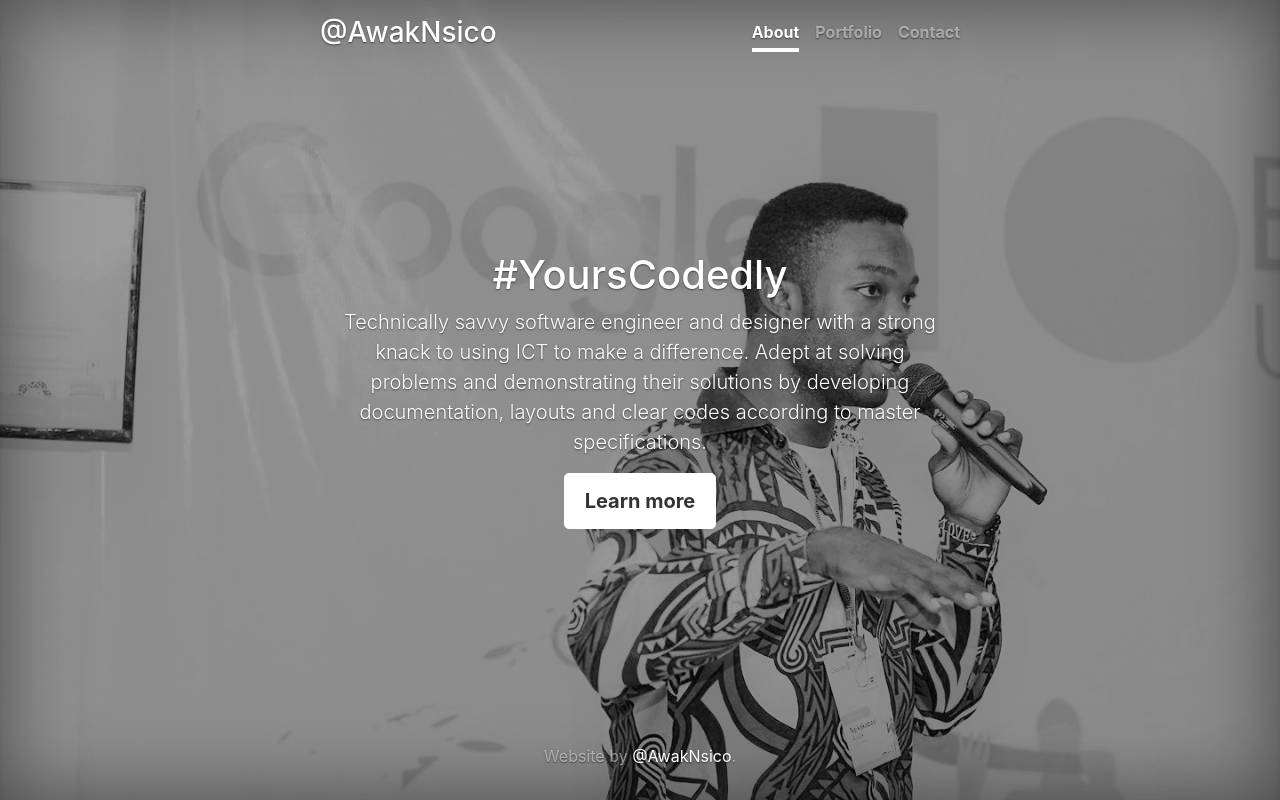
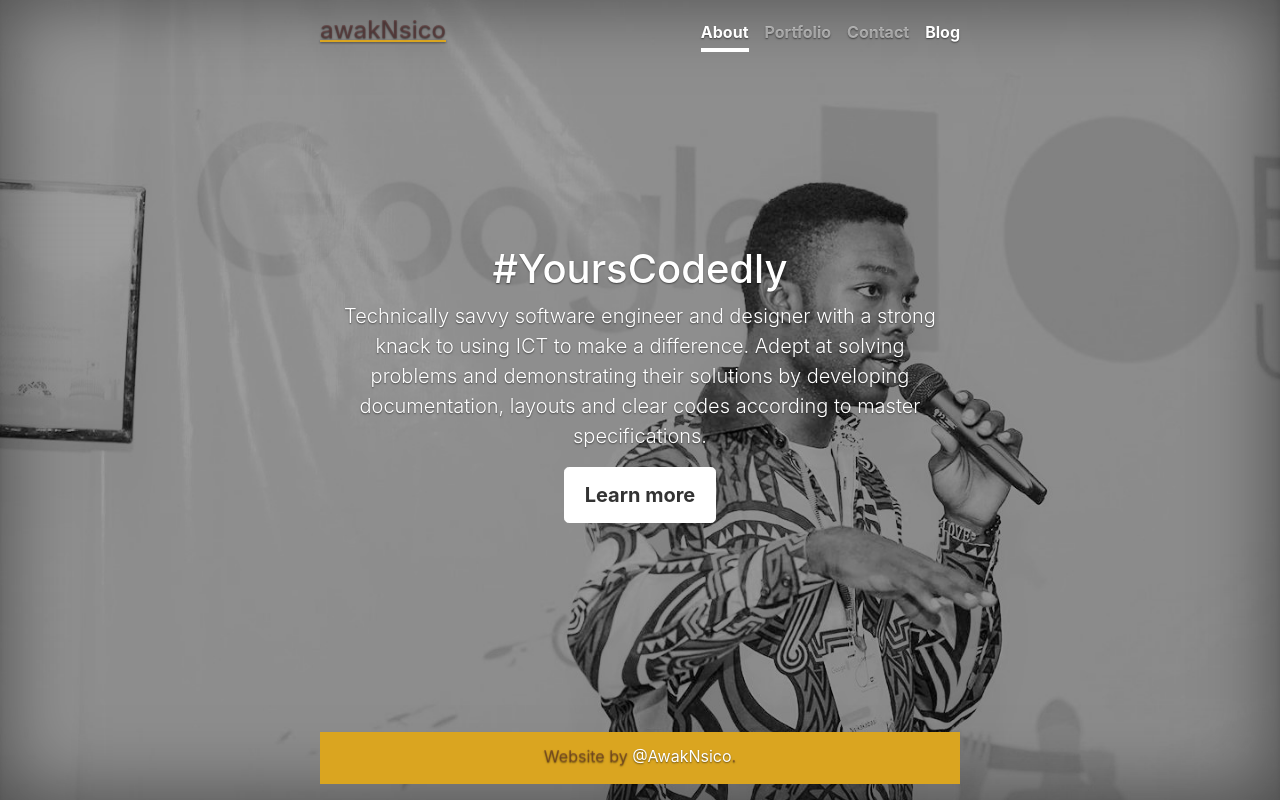
Before and after one commit to awaknsico/com, a plain HTML site: page public/index.html in a window 1280 px wide. Drawn offline with nearby package versions, Linux system fonts and the light colour scheme.

Commit message:
Update external links

```diff
--- a/public/css/custom.css
+++ b/public/css/custom.css
@@ -61,6 +61,9 @@ body {
 
 .masthead-brand {
   margin-bottom: 0;
+  color: rgba(90, 41, 41, 0.5);
+  text-decoration: underline;
+  text-decoration-color: goldenrod;
 }
 
 .nav-masthead .nav-link {
@@ -84,6 +87,10 @@ body {
   color: #fff;
   border-bottom-color: #fff;
 }
+
+.nav-masthead .activ {
+    color: #fff;
+  }
 
 @media (min-width: 48em) {
   .masthead-brand {
@@ -111,5 +118,8 @@ body {
  * Footer
  */
 .mastfoot {
-  color: rgba(255, 255, 255, .5);
+  margin-top: 12px;
+  padding-top: 12px;
+  color: rgba(90, 41, 41, 0.5);
+  background-color: goldenrod;
 }
--- a/public/index.html
+++ b/public/index.html
@@ -6,6 +6,9 @@
   <meta name="viewport" content="width=device-width, initial-scale=1.0">
   <meta http-equiv="X-UA-Compatible" content="ie=edge">
   <title>Awak Nsico</title>
+  <link rel="shortcut icon" href="https://cdn-images-1.medium.com/fit/c/32/32/1*cKv3X2xdZA8J7ssw1osBkg.jpeg" type="image/x-icon">
+  <meta name="description" content="Website by @AwakNsico for Nsikakabasi Effiong Awak">
+
 
   <!-- Bootstrap 4 (CSS) -->
   <link rel="stylesheet" href="https://maxcdn.bootstrapcdn.com/bootstrap/4.0.0/css/bootstrap.min.css" integrity="sha384-Gn5384xqQ1aoWXA+058RXPxPg6fy4IWvTNh0E263XmFcJlSAwiGgFAW/dAiS6JXm" crossorigin="anonymous">
@@ -17,11 +20,12 @@
   <div class="cover-container d-flex h-100 p-3 mx-auto flex-column">
     <header class="masthead mb-auto">
       <div class="inner">
-        <h3 class="masthead-brand">@AwakNsico</h3>
+        <h4 class="masthead-brand">awakNsico</h4>
         <nav class="nav nav-masthead justify-content-center">
-          <a class="nav-link active" href="#">About</a>
+          <a class="nav-link active" href="index.html">About</a>
           <a class="nav-link" href="#">Portfolio</a>
           <a class="nav-link" href="#">Contact</a>
+          <a class="nav-link activ" href="https://medium.com/@awaknsico" target="_blank">Blog</a>
         </nav>
       </div>
     </header>
@@ -30,7 +34,7 @@
       <h1 class="cover-heading">#YoursCodedly</h1>
       <p class="lead">Technically savvy software engineer and designer with a strong knack to using ICT to make a difference. Adept at solving problems and demonstrating their solutions by developing documentation, layouts and clear codes according to master specifications.</p>
         <p class="lead">
-        <a href="#" class="btn btn-lg btn-secondary">Learn more</a>
+        <a href="https://github.com/awaknsico" target="_blank" class="btn btn-lg btn-secondary">Learn more</a>
       </p>
     </main>
 
```
